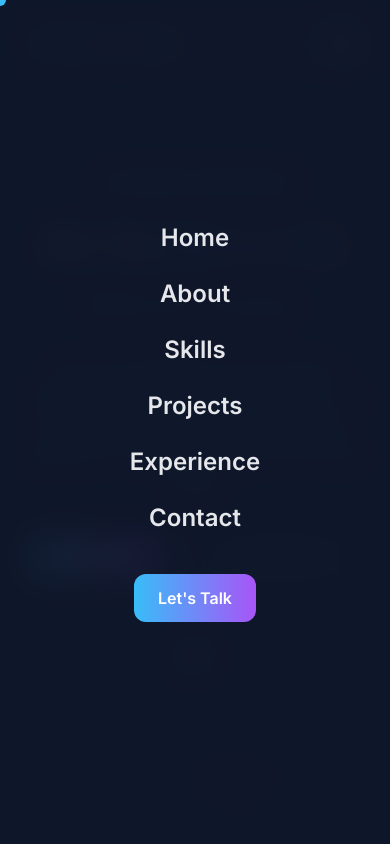
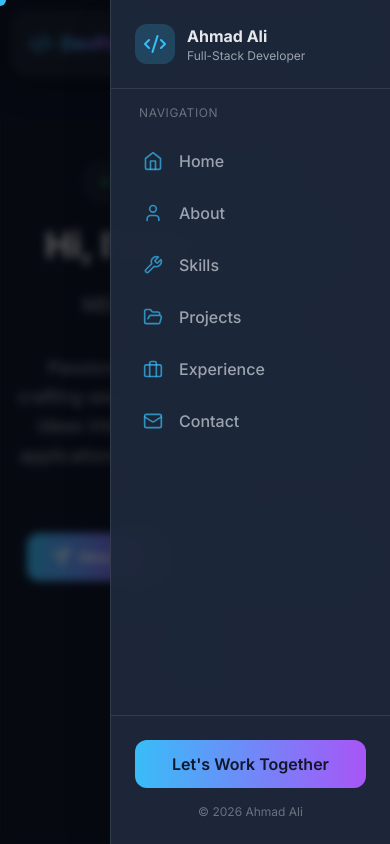
Before and after one commit to ahmed-ali-waiz/Portfolio-website, a React (Vite) app in the folder client/: page / in a window 390 px wide. Both pictures are taken after a click on the button "Toggle menu". Shown: the top 844 px of the page. Built offline with nearby package versions, Linux system fonts and the light colour scheme.

Commit message:
Improve mobile sidebar design

```diff
--- a/client/src/components/Navbar.jsx
+++ b/client/src/components/Navbar.jsx
@@ -1,14 +1,14 @@
 import { useState, useEffect } from 'react';
 import { motion, AnimatePresence } from 'framer-motion';
-import { Menu, X, Code2 } from 'lucide-react';
+import { Menu, X, Code2, Home, User, Wrench, FolderOpen, Briefcase, Mail, ArrowRight } from 'lucide-react';
 
 const navLinks = [
-  { name: 'Home', href: '#home' },
-  { name: 'About', href: '#about' },
-  { name: 'Skills', href: '#skills' },
-  { name: 'Projects', href: '#projects' },
-  { name: 'Experience', href: '#experience' },
-  { name: 'Contact', href: '#contact' },
+  { name: 'Home', href: '#home', icon: Home },
+  { name: 'About', href: '#about', icon: User },
+  { name: 'Skills', href: '#skills', icon: Wrench },
+  { name: 'Projects', href: '#projects', icon: FolderOpen },
+  { name: 'Experience', href: '#experience', icon: Briefcase },
+  { name: 'Contact', href: '#contact', icon: Mail },
 ];
 
 const Navbar = () => {
@@ -125,62 +125,81 @@ const Navbar = () => {
         </div>
       </nav>
 
-      {/* Mobile Navigation - Full Screen Overlay */}
+      {/* Mobile Navigation - Slide-in Sidebar */}
       <AnimatePresence>
         {isOpen && (
-          <motion.div
-            className="fixed inset-0 z-40 md:hidden"
-            initial={{ opacity: 0 }}
-            animate={{ opacity: 1 }}
-            exit={{ opacity: 0 }}
-            transition={{ duration: 0.3 }}
-          >
+          <>
             {/* Backdrop */}
             <motion.div
-              className="absolute inset-0 bg-background/95 backdrop-blur-lg"
+              className="fixed inset-0 z-40 md:hidden bg-black/60 backdrop-blur-sm"
               initial={{ opacity: 0 }}
               animate={{ opacity: 1 }}
               exit={{ opacity: 0 }}
+              transition={{ duration: 0.3 }}
               onClick={() => setIsOpen(false)}
             />
 
-            {/* Menu Content */}
-            <motion.nav
-              className="relative h-full flex flex-col items-center justify-center gap-6 p-8"
-              initial={{ opacity: 0, y: 20 }}
-              animate={{ opacity: 1, y: 0 }}
-              exit={{ opacity: 0, y: 20 }}
-              transition={{ delay: 0.1 }}
+            {/* Sidebar */}
+            <motion.div
+              className="fixed top-0 right-0 z-40 md:hidden h-full w-[280px] bg-background-light/95 backdrop-blur-xl border-l border-white/10 shadow-2xl"
+              initial={{ x: '100%' }}
+              animate={{ x: 0 }}
+              exit={{ x: '100%' }}
+              transition={{ type: 'spring', damping: 25, stiffness: 200 }}
             >
-              {navLinks.map((link, index) => (
+              {/* Sidebar Header */}
+              <div className="p-6 border-b border-white/10">
+                <div className="flex items-center gap-3">
+                  <div className="p-2 bg-primary/20 rounded-xl">
+                    <Code2 className="w-6 h-6 text-primary" />
+                  </div>
+                  <div>
+                    <p className="font-bold text-text">Ahmad Ali</p>
+                    <p className="text-xs text-text-muted">Full-Stack Developer</p>
+                  </div>
+                </div>
+              </div>
+
+              {/* Navigation Links */}
+              <nav className="p-4">
+                <p className="text-xs text-text-dark uppercase tracking-wider mb-4 px-3">Navigation</p>
+                <div className="space-y-1">
+                  {navLinks.map((link, index) => (
+                    <motion.button
+                      key={link.name}
+                      onClick={() => handleNavClick(link.href)}
+                      className="w-full flex items-center gap-4 px-4 py-3 rounded-xl text-text-muted hover:text-text hover:bg-white/5 transition-all duration-200 group"
+                      initial={{ opacity: 0, x: 20 }}
+                      animate={{ opacity: 1, x: 0 }}
+                      transition={{ delay: 0.1 + index * 0.05 }}
+                    >
+                      <link.icon className="w-5 h-5 text-primary/70 group-hover:text-primary transition-colors" />
+                      <span className="font-medium">{link.name}</span>
+                      <ArrowRight className="w-4 h-4 ml-auto opacity-0 -translate-x-2 group-hover:opacity-50 group-hover:translate-x-0 transition-all" />
+                    </motion.button>
+                  ))}
+                </div>
+              </nav>
+
+              {/* Sidebar Footer */}
+              <div className="absolute bottom-0 left-0 right-0 p-6 border-t border-white/10">
                 <motion.button
-                  key={link.name}
-                  onClick={() => handleNavClick(link.href)}
-                  className="text-2xl font-semibold text-text hover:text-primary transition-colors"
+                  onClick={() => handleNavClick('#contact')}
+                  className="w-full py-3 px-4 bg-gradient-to-r from-primary to-secondary rounded-xl font-semibold text-background hover:shadow-lg hover:shadow-primary/25 transition-all duration-300"
                   initial={{ opacity: 0, y: 20 }}
                   animate={{ opacity: 1, y: 0 }}
-                  exit={{ opacity: 0, y: 10 }}
-                  transition={{ delay: 0.1 + index * 0.05 }}
-                  whileHover={{ scale: 1.1 }}
-                  whileTap={{ scale: 0.95 }}
+                  transition={{ delay: 0.4 }}
+                  whileHover={{ scale: 1.02 }}
+                  whileTap={{ scale: 0.98 }}
                 >
-                  {link.name}
+                  Let's Work Together
                 </motion.button>
-              ))}
-
-              {/* CTA Button in mobile menu */}
-              <motion.button
-                onClick={() => handleNavClick('#contact')}
-                className="mt-4 btn-primary"
-                initial={{ opacity: 0, y: 20 }}
-                animate={{ opacity: 1, y: 0 }}
-                exit={{ opacity: 0, y: 10 }}
-                transition={{ delay: 0.4 }}
-              >
-                Let's Talk
-              </motion.button>
-            </motion.nav>
-          </motion.div>
+                <p className="text-center text-xs text-text-dark mt-4">
+                  © 2026 Ahmad Ali
+                </p>
+              </div>
+            </motion.div>
+          </>
         )}
       </AnimatePresence>
     </motion.header>
```
